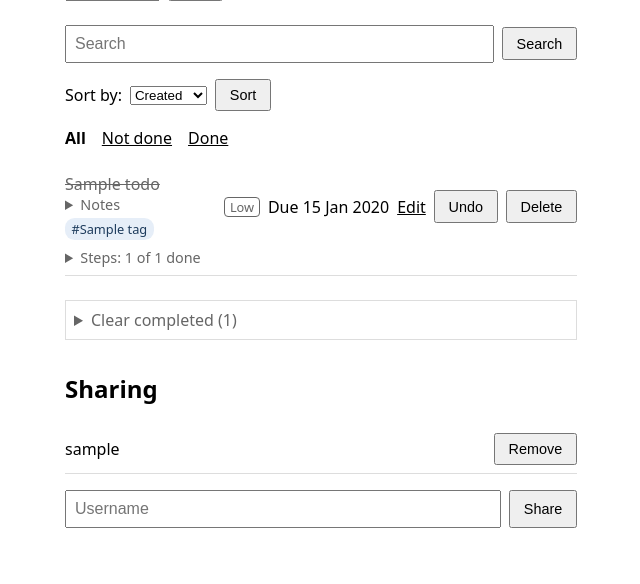
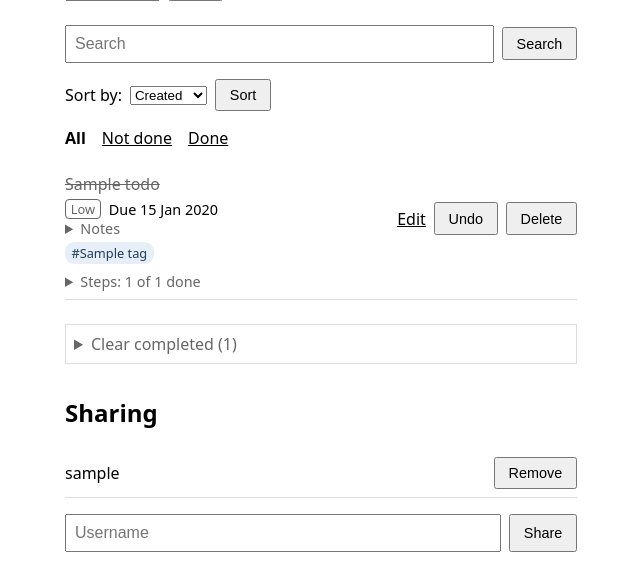
Before and after one commit to Compiledex/anyone-can-build-todo, a Django app: page /lists/1/ in a window 1280 px wide. Shown: the part 313-897 px from the top of the page, without its empty margins (319-959 px from the left). Before the commit the page ends 841 px from the top, so only its background shows below. Run offline with Django 5.2, Linux system fonts and the light colour scheme; a user stored in the database is signed in; tables that the repository leaves empty hold one stand-in row (values such as "Sample post").

Commit message:
Keep the to-do title clear of its labels, and the buttons together
A to-do row now has two parts: .main (the title, then a .meta line with
the priority, due date and repeat text, then notes and tags) and
.actions (Move, Edit, Done/Undo, Delete). Before, all of these were
loose items in one flex row, so a long title was squeezed until it ran
under the priority label, and "Repeats every Wednesday" pushed Delete
onto its own line. A CUJ test checks both at 1280px and 390px, in
light and dark, with and without the manual order.

Co-Authored-By: Claude Opus 5.5 <noreply@anthropic.com>

```diff
--- a/todos/templates/base.html
+++ b/todos/templates/base.html
@@ -63,7 +63,16 @@
     ul.todos > li, ul.members > li { display: flex; align-items: center; gap: 0.5rem;
                                      padding: 0.5rem 0; border-bottom: 1px solid var(--border); }
     ul.todos > li { flex-wrap: wrap; } /* So the steps can take their own line. */
-    li .title, li .main { flex: 1; min-width: 0; }
+    /* One to-do row: the text on the left (.main: the title, then .meta and the tags under it),
+       the buttons on the right (.actions). The text gets at least 12rem; when the row is too
+       narrow for both, the buttons move under the text as one group, never one by one. */
+    ul.todos > li > .main { flex: 1 1 12rem; min-width: 0; }
+    li .title { display: block; overflow-wrap: anywhere; }
+    li .meta { display: flex; flex-wrap: wrap; align-items: center; gap: 0.25rem 0.5rem;
+               margin-top: 0.25rem; font-size: 0.9rem; }
+    ul.todos > li > .actions { display: flex; flex-wrap: nowrap; align-items: center; gap: 0.5rem;
+                               margin-left: auto; }
+    ul.members > li > .title { flex: 1; min-width: 0; }
     .notes { font-size: 0.9rem; color: var(--muted); }
     .repeat { font-size: 0.9rem; color: var(--muted); }
     .notes p { margin: 0.25rem 0 0; overflow-wrap: anywhere; }
--- a/todos/templates/todos/_todo_item.html
+++ b/todos/templates/todos/_todo_item.html
@@ -4,6 +4,17 @@
   {% if can_reorder %}<span class="handle" draggable="true" aria-hidden="true">⠿</span>{% endif %}
   <div class="main">
     <span class="title">{{ todo.title }}</span>
+    {# The facts about the to-do, on their own line under the title. #}
+    <div class="meta">
+      <span class="priority priority-{{ todo.priority }}"><span class="visually-hidden">Priority: </span>{{ todo.get_priority_display }}</span>
+      {% if todo.due_date %}
+        <time datetime="{{ todo.due_date|date:'Y-m-d' }}">Due {{ todo.due_date|date:'j M Y' }}</time>
+        {% if overdue %}<span class="overdue-label">Overdue</span>{% endif %}
+        {% if todo.repeat == "daily" %}<span class="repeat">Repeats daily</span>
+        {% elif todo.repeat == "weekly" %}<span class="repeat">Repeats every {{ todo.due_date|date:'l' }}</span>
+        {% elif todo.repeat == "monthly" %}<span class="repeat">Repeats monthly</span>{% endif %}
+      {% endif %}
+    </div>
     {% if todo.description %}
       <details class="notes">
         <summary aria-label="Notes for {{ todo.title }}">Notes</summary>
@@ -14,14 +25,8 @@
       <div class="tags">{% for tag in todo.tags.all %}<span class="tag">#{{ tag.name }}</span>{% endfor %}</div>
     {% endif %}
   </div>
-  <span class="priority priority-{{ todo.priority }}"><span class="visually-hidden">Priority: </span>{{ todo.get_priority_display }}</span>
-  {% if todo.due_date %}
-    <time datetime="{{ todo.due_date|date:'Y-m-d' }}">Due {{ todo.due_date|date:'j M Y' }}</time>
-    {% if overdue %}<span class="overdue-label">Overdue</span>{% endif %}
-    {% if todo.repeat == "daily" %}<span class="repeat">Repeats daily</span>
-    {% elif todo.repeat == "weekly" %}<span class="repeat">Repeats every {{ todo.due_date|date:'l' }}</span>
-    {% elif todo.repeat == "monthly" %}<span class="repeat">Repeats monthly</span>{% endif %}
-  {% endif %}
+  {# The buttons stay together on one line. #}
+  <div class="actions">
     {# Move up / Move down: the keyboard (and no JavaScript, and phone) way to reorder. #}
     {# forloop is the loop in todo_list.html: the first row cannot go up, the last not down. #}
     {% if can_reorder %}{% if not forloop.first or not forloop.last %}
@@ -43,6 +48,7 @@
       <input type="hidden" name="next" value="{{ back_url }}">
       <button type="submit">Delete</button>
     </form>
+  </div>
   {# The steps of one to-do, inside its <li>. Opens and closes with no JavaScript. #}
   {# `open` from the address is only compared with the id, never printed. #}
   {% with progress=todo.subtask_progress %}
```
Also changed, not shown: AGENTS.md (+2 -2 lines), todos/tests/cuj/test_journeys.py (+53 -0 lines), todos/tests/integration/test_views.py (+4 -1 lines). Lines whose indentation alone changed are shown as unchanged.
